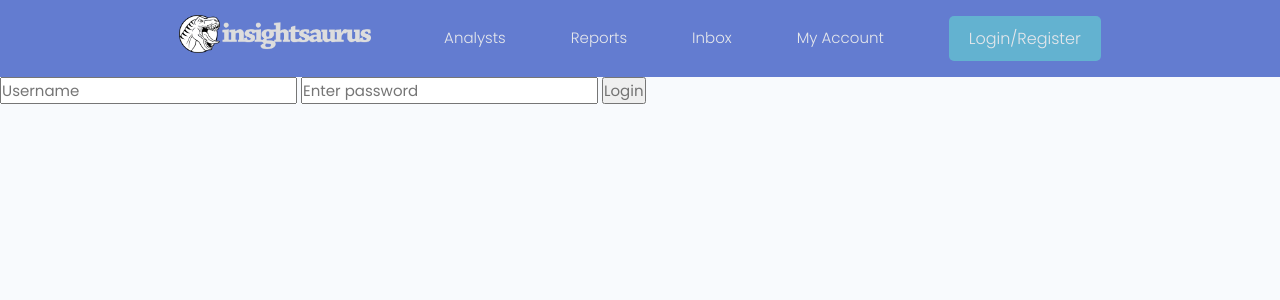
After one commit to benj-codes/Insightsaurus, a Django app: page /users/login/ in a window 1280 px wide. The commit adds this page. Shown: the top 300 px of the page. Run offline with Django 5.2, Linux system fonts and the light colour scheme; some libraries are stand-ins or nearby versions.

Commit message:
Login and Logout

```diff
--- a/templates/navbar.html
+++ b/templates/navbar.html
@@ -16,7 +16,11 @@
           <li class="header__menuItem"><a href="{% url 'datasets' %}">Reports</a></li>
           <li class="header__menuItem"><a href="">Inbox</a></li>
           <li class="header__menuItem"><a href="">My Account</a></li>
-          <li class="header__menuItem"><a href="" class="btn btn--sub">Login/Sign Up</a></li>
+          {% if request.user.is_authenticated %}
+          <li class="header__menuItem"><a href="{% url 'logout' %}" class="btn btn--sub">Logout</a></li>
+          {% else %}
+          <li class="header__menuItem"><a href="{% url 'login' %}" class="btn btn--sub">Login/Register</a></li>
+          {% endif %}
         </ul>
       </nav>
     </div>
--- /dev/null
+++ b/users/templates/users/login-and-register.html
@@ -0,0 +1,12 @@
+{% extends 'main.html' %}
+
+{% block content %}
+
+<form action="{% url 'login' %}"  method="POST">
+    {% csrf_token %}
+    <input type="text" name="username" placeholder="Username">
+    <input type="password" name="password" placeholder="Enter password">
+    <input type="submit" value="Login">
+</form>
+
+{% endblock content %}
--- a/users/urls.py
+++ b/users/urls.py
@@ -2,6 +2,9 @@ from django.urls import path
 from . import views
 
 urlpatterns = [
+    path('login/', views.loginUser, name="login"),
+    path('logout/', views.logoutUser, name="logout"),
+
     path('', views.profiles, name="profiles"),
     path('profile/<str:pk>/', views.userProfile, name="user-profile"),
 ]
--- a/users/views.py
+++ b/users/views.py
@@ -1,7 +1,37 @@
-from django.shortcuts import render
+from django.shortcuts import render, redirect
+from django.contrib.auth import login, authenticate, logout
+from django.contrib.auth.models import User
 from .models import Profile
 
 # Create your views here.
+
+def loginUser(request):
+
+    if request.user.is_authenticated:
+        return redirect('datasets')
+
+    if request.method == 'POST':
+        username = request.POST['username']
+        password = request.POST['password']
+
+        try:
+            user = User.objects.get(username=username)
+        except:
+            print('Username does not exist')
+
+        user = authenticate(request, username=username, password=password)
+
+        if user is not None:
+            login(request, user)
+            return redirect('profiles')
+        else:
+            print('Username or password is wrong')
+
+    return render(request, 'users/login-and-register.html')
+
+def logoutUser(request):
+    logout(request)
+    return redirect('login')
 
 def profiles(request):
     profiles = Profile.objects.all()
```
Also changed, not shown: db.sqlite3.
